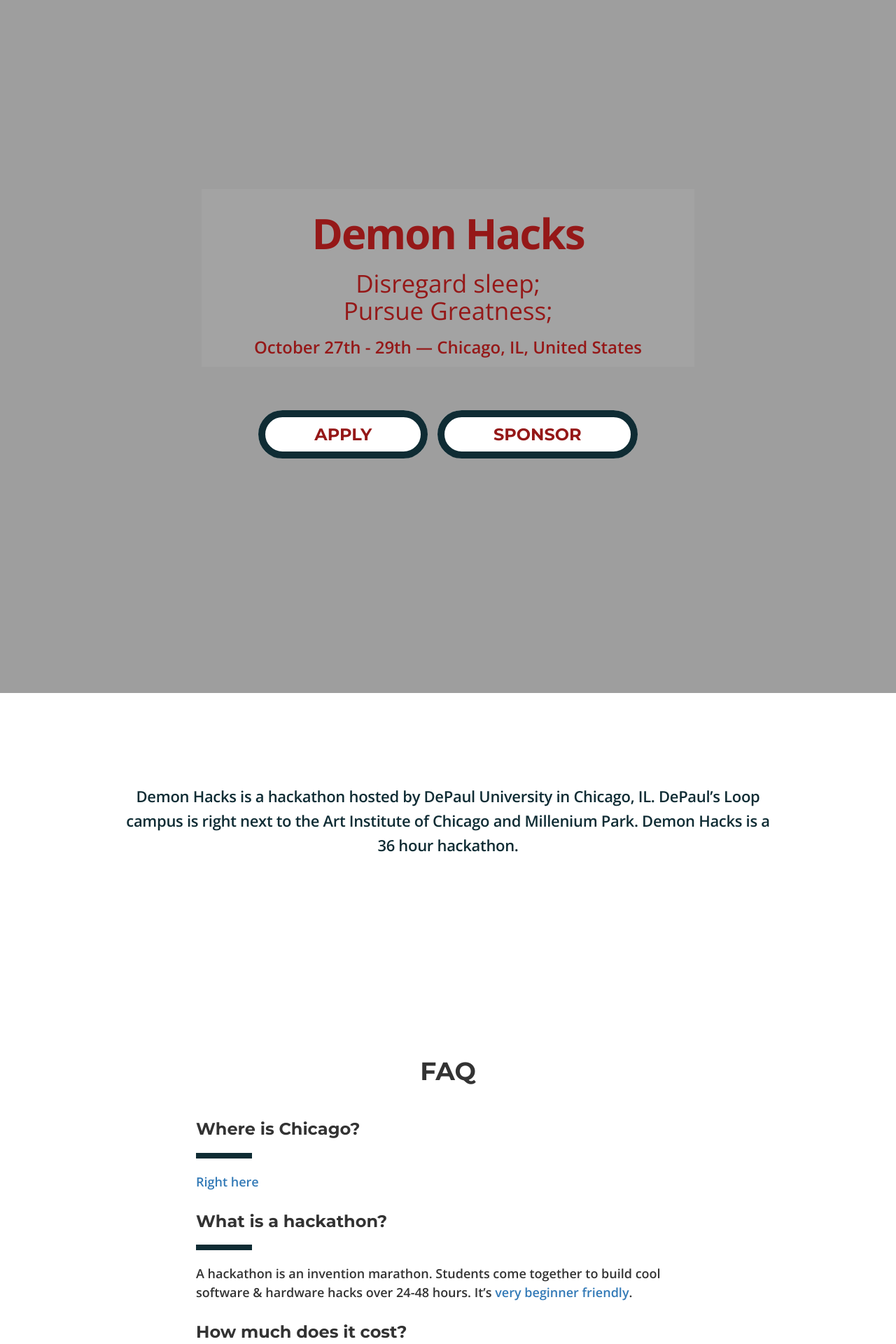
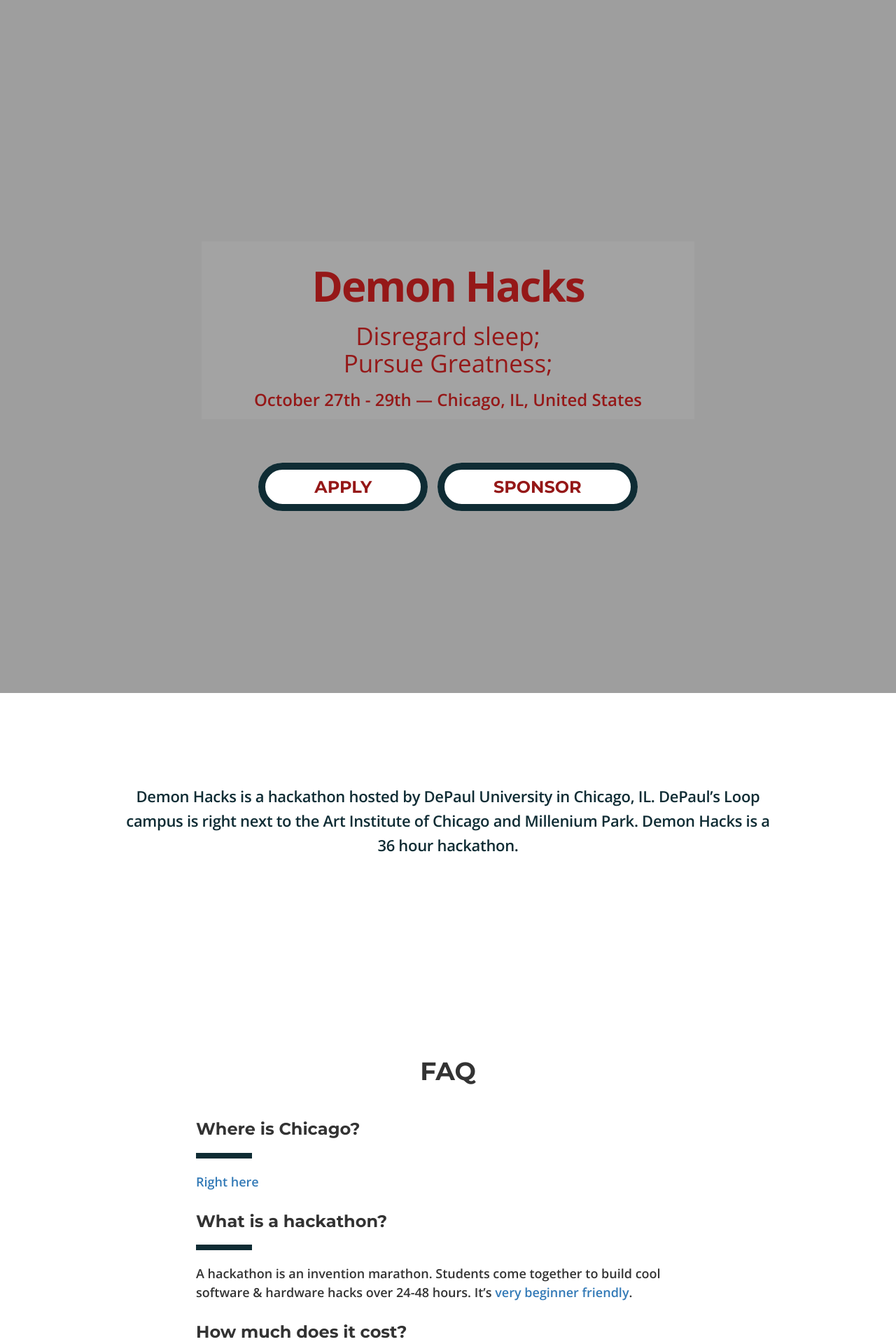
Before and after one commit to aoganezo/demonhacksTemp, a Jekyll site: the page built from index.html, in a window 1280 px wide. Shown: the top 1920 px of the page at 70% size. Built offline with Jekyll 4.4.1, drawn with Linux system fonts in a browser that asks for light colours; nearby versions of some CDN libraries; grey boxes are pictures that could not be loaded.

```diff
--- a/_includes/hero.html
+++ b/_includes/hero.html
@@ -1,6 +1,6 @@
 <section class="hero">
   <div class="wrapper text-center" style="background-color:">
-	<div class="topText" style="background: rgba(169,169,169,0.5); max-width:55%; margin:0 auto;">
+	<div class="topText" style="background: rgba(169,169,169,0.5); max-width:55%; margin:75px auto;">
 		<h1 rel="title">{{ site.event.name }}</h1>
 		<h2 rel="description">{{ site.event.description }}</h2>
 		<h3 rel="location">{{ site.event.date }} &mdash; {{ site.event.location }}</h3>
```
